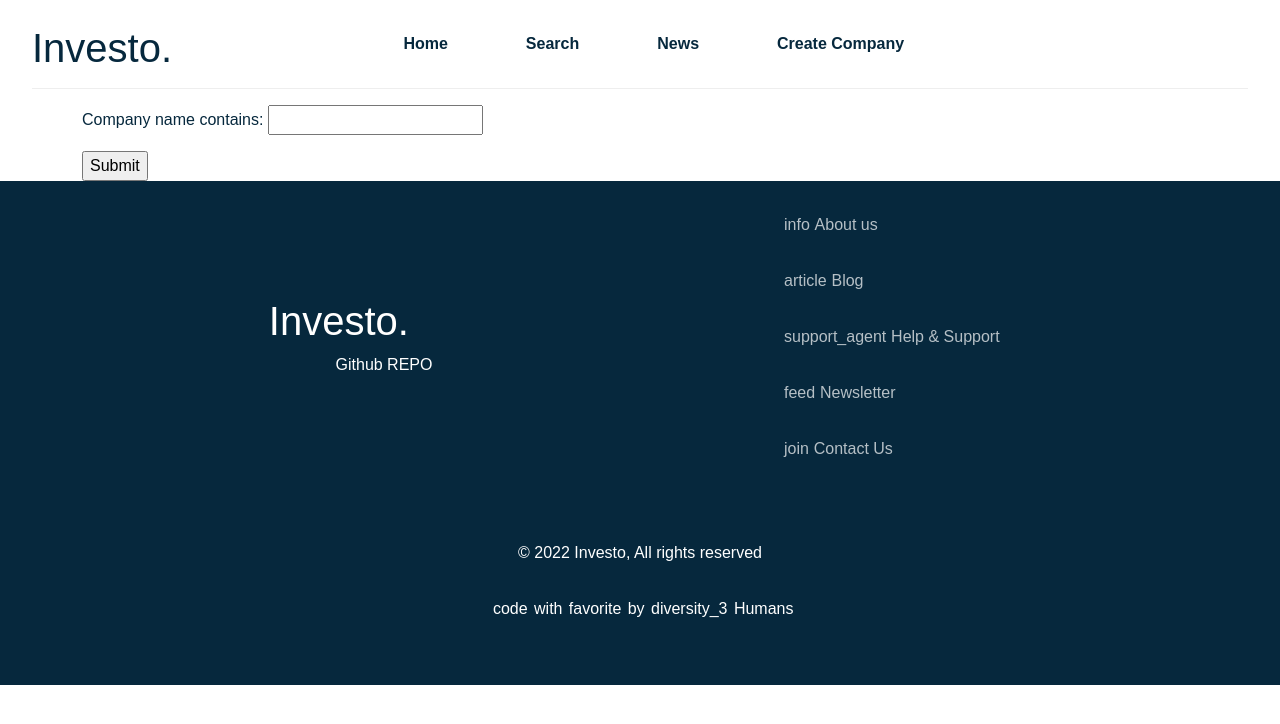
After one commit to Arghya-Pogo/Investo, a Django app: page /app/company/search/ in a window 1280 px wide. The commit adds this page. Shown: the top 724 px of the page. Run offline with Django 4.2, Linux system fonts and the light colour scheme; the visitor is signed in with stand-in values (Sample User, id 1); data that the repository does not hold is empty; some libraries are stand-ins or nearby versions.

Commit message:
Finished

```diff
--- /dev/null
+++ b/Posts/filters.py
@@ -0,0 +1,10 @@
+import django_filters
+from .models import Company
+
+class CompanyFilter(django_filters.FilterSet):
+
+    class Meta:
+        model = Company
+        fields = {
+            'company_name': ['icontains']
+        }
--- a/Posts/urls.py
+++ b/Posts/urls.py
@@ -1,8 +1,9 @@
 from django.urls import path
-from .views import companyCreate, companyDetails, dashboard
+from .views import companyCreate, companyDetails, dashboard, searchCompany
 
 urlpatterns = [
     path('', dashboard, name="dashboard"),
+    path('company/search/', searchCompany, name="company_search"),
     path('company/<int:pk>/', companyDetails, name="company_details"),
     path('company/create/', companyCreate, name="company_create"),
 ]
--- a/Posts/views.py
+++ b/Posts/views.py
@@ -1,7 +1,9 @@
 from django.shortcuts import render, get_object_or_404, redirect
 from django.contrib.auth.decorators import login_required
+from .filters import CompanyFilter
 from .models import Company
 from .forms import CompanyCreateForm
+
 
 # Create your views here.
 @login_required
@@ -13,6 +15,17 @@ def dashboard(request):
     }
 
     return render(request, 'Posts/dashboard.html', context)
+
+
+@login_required
+def searchCompany(request):
+    companies = CompanyFilter(request.GET, queryset=Company.objects.all())
+
+    context = {
+        'companies': companies
+    }
+
+    return render(request, 'Posts/search.html', context)
 
 
 @login_required
--- a/Server/settings.py
+++ b/Server/settings.py
@@ -41,7 +41,7 @@ INSTALLED_APPS = [
 
     #Installed Apps
     'crispy_forms',
-    'djrichtextfield',
+    'django_filters',
 
     #My Apps
     'Authentication.apps.AuthenticationConfig',
--- a/Server/urls.py
+++ b/Server/urls.py
@@ -23,7 +23,6 @@ urlpatterns = [
     path('admin/', admin.site.urls),
     path('', include('Authentication.urls')),
     path('app/', include('Posts.urls')),
-    path('djrichtextfield/', include('djrichtextfield.urls'))
 ]
 
 if settings.DEBUG:
--- a/Templates/Posts/index.html
+++ b/Templates/Posts/index.html
@@ -27,7 +27,7 @@
 <!-- ----------------- COMMON ----------------- -->
     <nav class="navbar">
         <div class="navlogodiv">
-            <a href="#" class="navlinks">
+            <a href="{% url 'dashboard' %}" class="navlinks">
                 <h1>Investo.</h1>
             </a>
         </div>
@@ -39,12 +39,12 @@
                 </a>
             </li>
             <li class="listitems">
-                <a href="{% url 'profile' %}" style="padding: 8px 18px;" class="navlinks">
+                <a href="{% url 'company_search' %}" style="padding: 8px 18px;" class="navlinks">
                     <i class="gg-search"></i> <span style="margin-left: 10px;"> Search</span>
                 </a>
             </li>
             <li class="listitems">
-                <a href="{% url 'profile' %}" style="padding: 8px 18px;" class="navlinks">
+                <a href="{% url 'dashboard' %}" style="padding: 8px 18px;" class="navlinks">
                     <i class="gg-list"></i> <span style="margin-left: 10px;"> News</span>
                 </a>
             </li>
@@ -95,7 +95,7 @@
             </a>
         </div>
         <div class="part2">
-            <a href="about.html"><span class="material-symbols-outlined">info</span>About us</a>
+            <a href="#"><span class="material-symbols-outlined">info</span>About us</a>
             <a href="#"><span class="material-symbols-outlined">article</span>Blog</a>
             <a href="#"><span class="material-symbols-outlined">support_agent</span>Help & Support</a>
             <a href="#"><span class="material-symbols-outlined">feed </span>Newsletter</a>
--- /dev/null
+++ b/Templates/Posts/search.html
@@ -0,0 +1,37 @@
+{% extends 'Posts/index.html' %}
+
+
+{% block content %}
+<form method="get">
+    {{ companies.form.as_p }}
+    <input type="submit" />
+</form>
+
+    {% for company in companies.qs %}
+        <div class="result_card">
+            <div class="company_logo_name_div">
+                <div class="company_logo_div">
+                    <img src="{{company.company_logo.url}}" alt="Company Logo">
+                </div>
+                <div class="card_top">
+                    <div class="company_name_founding_text">
+                        <p class="company_name">{{company.company_name}}</p>
+                        <p class="founding_year">Founded on {{company.establishment_date}}</p>
+                    </div>
+                    <div class="company_profile_link_div">
+                        <a href="{% url 'company_details' pk=company.id %}" class="company_profile_link"><i class="gg-bulb"></i><span style="margin-left: 10px;">Company Profile</span></a>
+                    </div>
+                </div>
+            </div>
+            <div class="company_details_div">
+                <p class="company_details_text"><b>Company Details:</b> {{company.company_description}} </p>
+                <div class="company_iconic_shots">
+                    <p class="iconic_shots"><i class="gg-user"></i>   <span style="margin-left: 10px;">{{company.company_employes}}+</span></p>
+                    <p class="iconic_shots"><i class="gg-dollar"></i>   <span style="margin-left: 10px;">{{company.company_rev}}</span></p>
+                    <p class="iconic_shots"><i class="gg-pin"></i>   <span style="margin-left: 10px;">{{company.company_hq}}</span></p>
+                </div>
+            </div>
+        </div>
+    {% endfor %}
+
+{% endblock content %}
```
Also changed, not shown: Posts/migrations/0001_initial.py.
